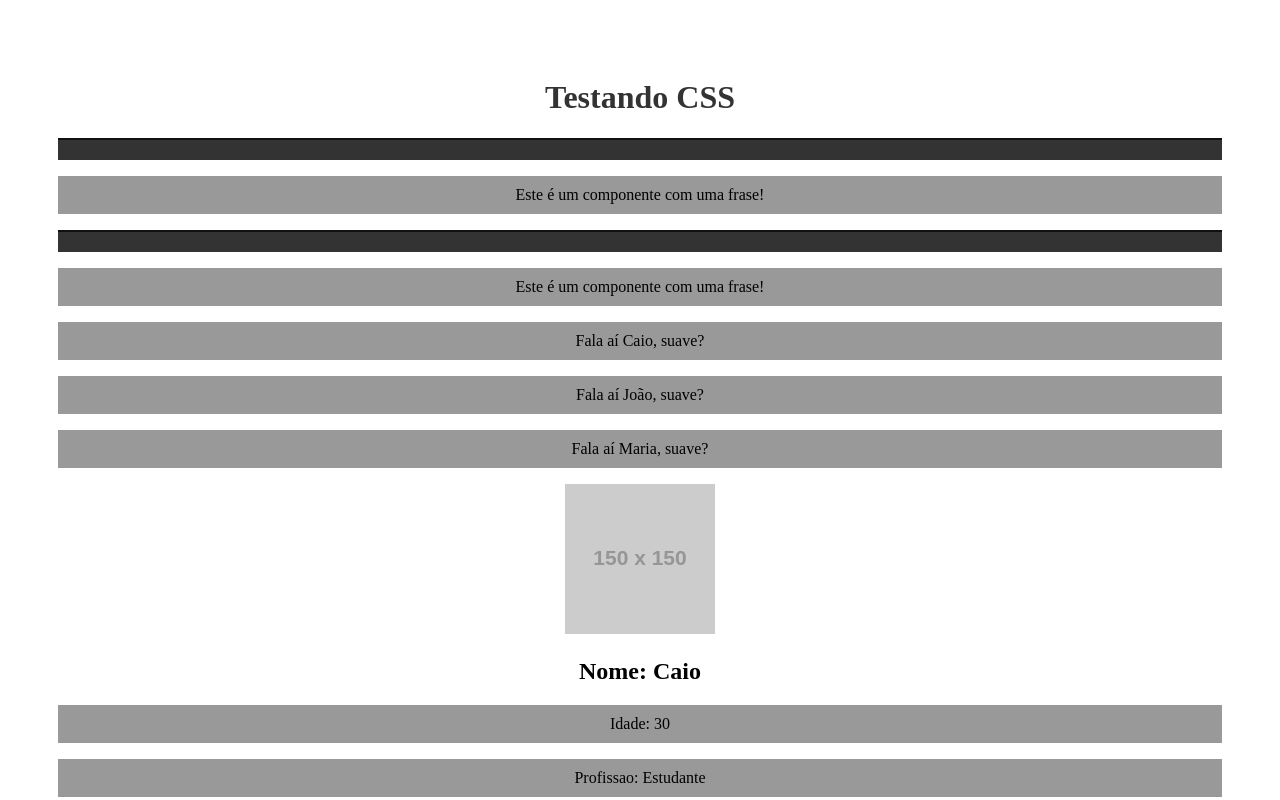
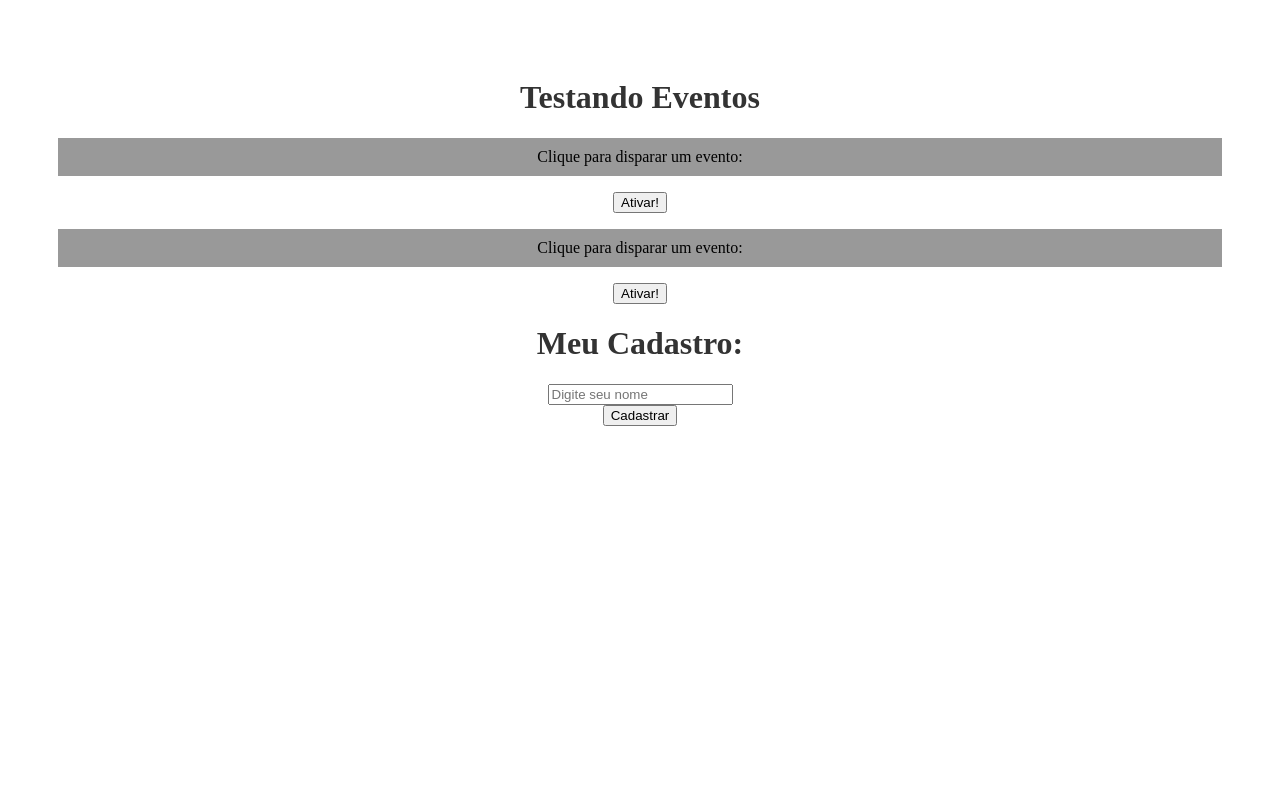
Before and after one commit to Caaio-Martins/projeto-repo, a React (Create React App) app: page / in a window 1280 px wide. Shown: the top 800 px of the page. Built offline with nearby package versions, Linux system fonts and the light colour scheme.

Commit message:
Eventos no React (onClick e onSubmit)

```diff
--- a/src/App.js
+++ b/src/App.js
@@ -1,27 +1,17 @@
 import './App.css';
-import SayMyName from './components/SayMyName';
-import Pessoa from './components/Pessoa';
-import Frase from './components/Frase';
-import List from './components/List';
+import Evento from './components/Evento';
+import Form from './components/Form';
 
 function App() {
 
-  const nome = "Maria"
+
 
   return (
     <div className="App">
-      <h1>Testando CSS</h1>
-      <Frase />
-      <Frase />
-      <SayMyName nome="Caio" />
-      <SayMyName nome="João" />
-      <SayMyName nome={nome} />
-      <Pessoa
-        nome= "Caio"
-        idade= "30"
-        profissao= "Estudante"
-        foto= "https://viaplaceholder.com/150" />
-      <List />
+      <h1>Testando Eventos</h1>
+      <Evento numero="1" />
+      <Evento numero="2"/>
+      <Form />
     </div>
   );
 }
--- /dev/null
+++ b/src/components/Evento.js
@@ -0,0 +1,16 @@
+import React from 'react'
+
+const Evento = ({numero}) => {
+
+    function meuEvento(){
+        console.log(`Opa, fui ativado! ${numero}`)
+    }
+  return (
+    <div>
+        <p>Clique para disparar um evento:</p>
+        <button onClick={meuEvento}>Ativar!</button>
+    </div>
+  )
+}
+
+export default Evento
--- /dev/null
+++ b/src/components/Form.js
@@ -0,0 +1,25 @@
+import React from 'react'
+
+const Form = () => {
+
+    function cadastrarUsuario(e){
+        e.preventDefault()
+        console.log("Cadastrar o usuário!")
+    }
+
+  return (
+    <div>
+        <h1>Meu Cadastro:</h1>
+        <form onSubmit={cadastrarUsuario}>
+            <div>
+                <input type="text" placeholder="Digite seu nome" />
+            </div>
+            <div>
+                <input type="submit" value="Cadastrar" />
+            </div>
+        </form>
+    </div>
+  )
+}
+
+export default Form
```
